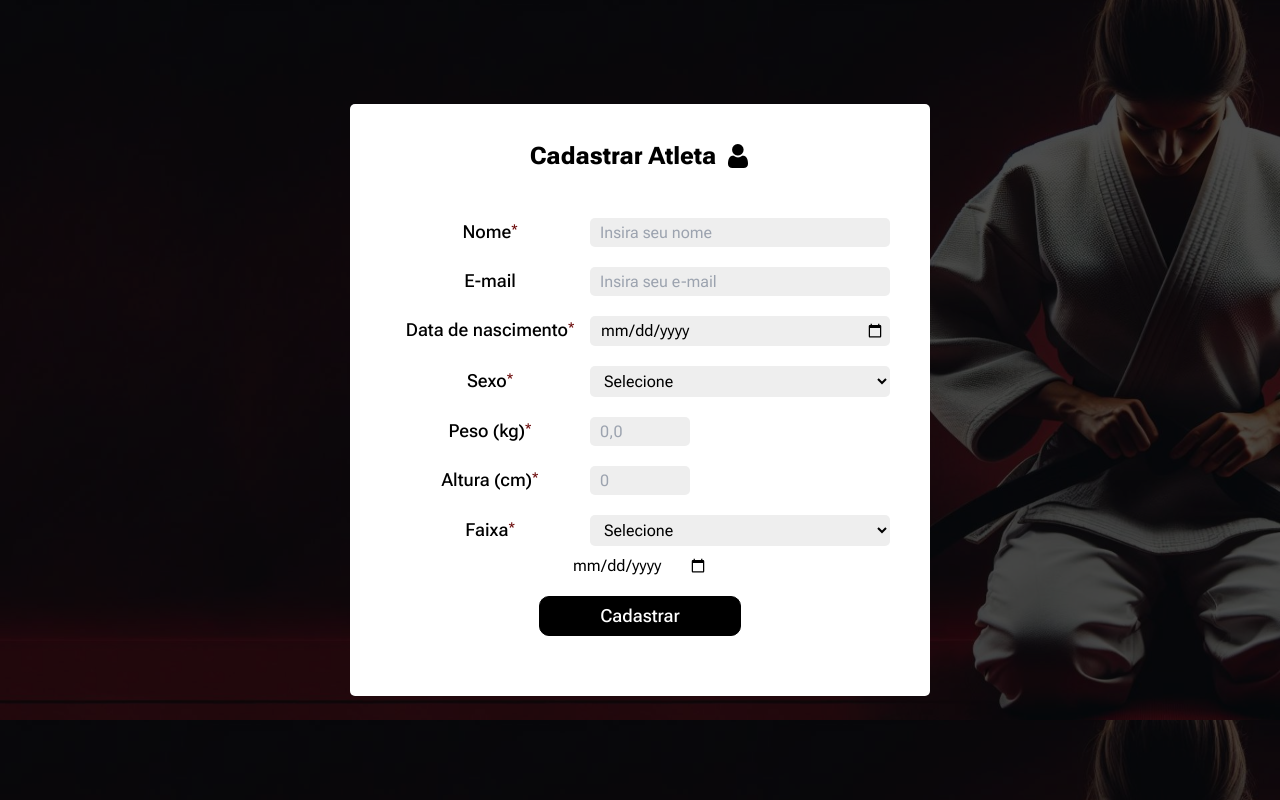
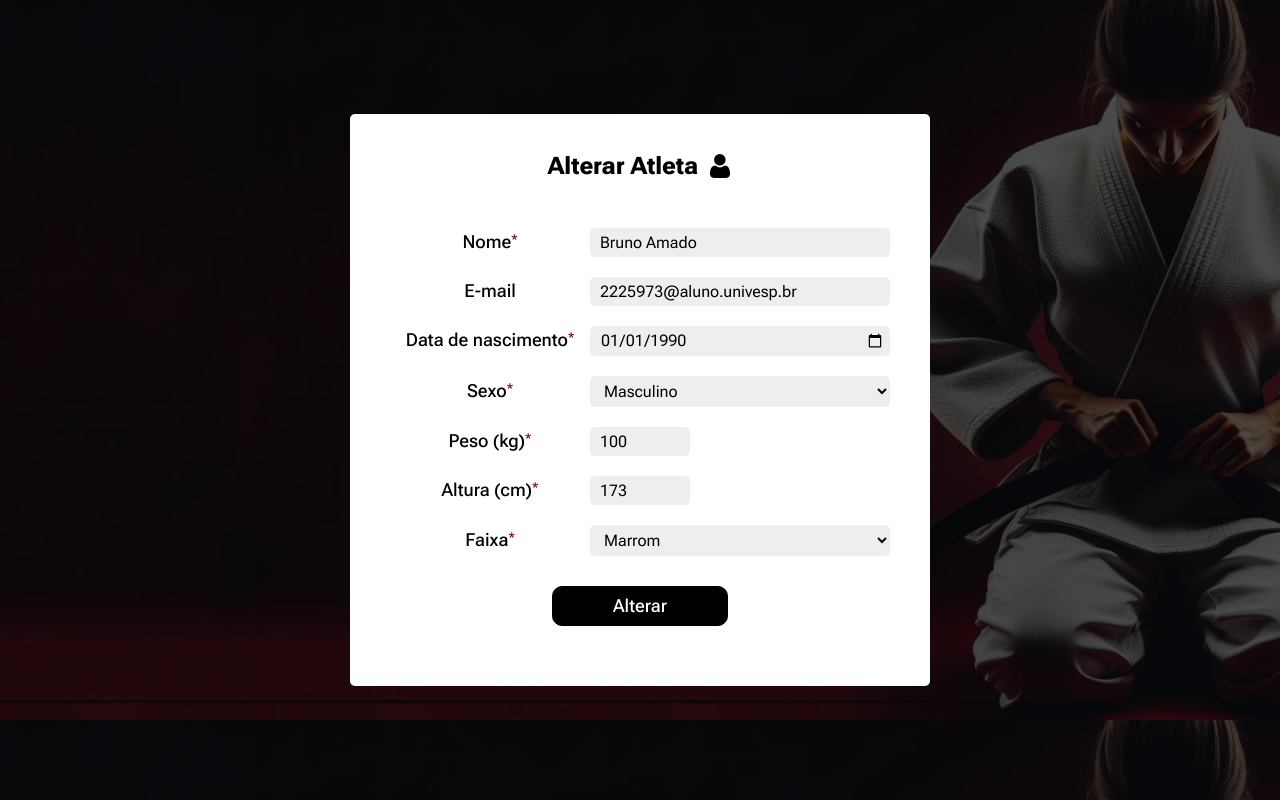
Before and after one commit to ToGatherGroup/front-sensei, a Next.js app: page /atleta/cadastrar in a window 1280 px wide. Built offline with nearby package versions, Linux system fonts and the light colour scheme.

Commit message:
Changing components folder

```diff
--- a/src/app/atleta/cadastrar/page.tsx
+++ b/src/app/atleta/cadastrar/page.tsx
@@ -1,4 +1,4 @@
-import FormAtleta from "@/app/components/form_atleta/formAtleta";
+import FormAtleta from "@/components/form_atleta/formAtleta";
 
 const atleta = {
   name: "Bruno Amado",
@@ -7,14 +7,14 @@ const atleta = {
   sex: "male",
   weight: 100.0,
   height: 173,
-  faixa: "branca",
+  faixa: "marrom",
 };
 
 type Props = {};
 const CadastrarAtleta = (props: Props) => {
   return (
     <div>
-      {/* <FormAtleta atleta={atleta} /> */}
+      <FormAtleta atleta={atleta} />
       <FormAtleta />
     </div>
   );
--- a/src/app/components/form_atleta/formAtleta.tsx
+++ b/src/components/form_atleta/formAtleta.tsx
@@ -84,7 +84,7 @@ const FormAtleta = ({ atleta }: Props) => {
     reset();
   };
 
-  /*     // Data for validation test
+  // Data for validation test
   const data: Atleta = {
     name: "Bruno Amado",
     email: "2225973@hotmail.com",
@@ -99,15 +99,11 @@ const FormAtleta = ({ atleta }: Props) => {
   atletaSchema
     .validate(data)
     .then((valid) => {
-      console.log(valid);
-      console.log(
-        `Mês: ${valid.birthdate ? valid.birthdate.getMonth() : "null"}`
-      );
+      console.log("Validou: " + valid);
     })
     .catch((error) => {
-      console.log(error);
-      console.log(`Mês: ${error.birthdate.getMonth()}`);
-    }); */
+      console.log("Não validou: " + error);
+    });
 
   //  Treatment for date before fill input (from GET)
   function twoDigits(n: number) {
@@ -148,7 +144,7 @@ const FormAtleta = ({ atleta }: Props) => {
               type="text"
               id="name"
               placeholder="Insira seu nome"
-              value={atleta ? atleta.name : ""}
+              value={atleta && atleta.name}
             />
             {errors.name && (
               <p className={styles.displayError}>{errors.name.message}</p>
@@ -162,7 +158,7 @@ const FormAtleta = ({ atleta }: Props) => {
               type="email"
               id="email"
               placeholder="Insira seu e-mail"
-              value={atleta ? atleta.email : ""}
+              value={atleta && atleta.email}
             />
             {errors.email && (
               <p className={styles.displayError}>{errors.email.message}</p>
@@ -177,7 +173,7 @@ const FormAtleta = ({ atleta }: Props) => {
               {...register("birthdate")}
               type="date"
               id="birthdate"
-              /* value={atleta ? dateForInput(atleta.birthdate) : ""} */
+              value={atleta && dateForInput(atleta.birthdate)}
             />
             {errors.birthdate && (
               <p className={styles.displayError}>{errors.birthdate.message}</p>
@@ -210,12 +206,12 @@ const FormAtleta = ({ atleta }: Props) => {
               Peso (kg)
             </label>
             <input
+              {...register("weight")}
               type="number"
-              {...register("weight")}
               id="weight"
               placeholder={"0,0"}
               step={0.01}
-              value={atleta ? atleta.weight : ""}
+              value={atleta && atleta.weight}
             />
             {errors.weight && (
               <p className={styles.displayError}>{errors.weight.message}</p>
@@ -227,12 +223,12 @@ const FormAtleta = ({ atleta }: Props) => {
               Altura (cm)
             </label>
             <input
+              {...register("height")}
               type="number"
-              {...register("height")}
               id="height"
               placeholder={"0"}
-              step={0.5}
-              value={atleta ? atleta.height : ""}
+              step={1}
+              value={atleta && atleta.height}
             />
             {errors.height && (
               <p className={styles.displayError}>{errors.height.message}</p>
@@ -284,9 +280,11 @@ const FormAtleta = ({ atleta }: Props) => {
             )}
           </div>
 
-          <input type="date" name="teste" id="teste" />
-
-          <input type="submit" value="Cadastrar" className="btnSubmit" />
+          <input
+            type="submit"
+            value={atleta ? "Alterar" : "Cadastrar"}
+            className="btnSubmit"
+          />
         </form>
       </div>
     </div>
```
Also changed, not shown: src/components/form_atleta/formAtleta.module.css (renamed from src/app/components/form_atleta/formAtleta.module.css), src/components/title/index.tsx (renamed from src/app/components/title/index.tsx).
